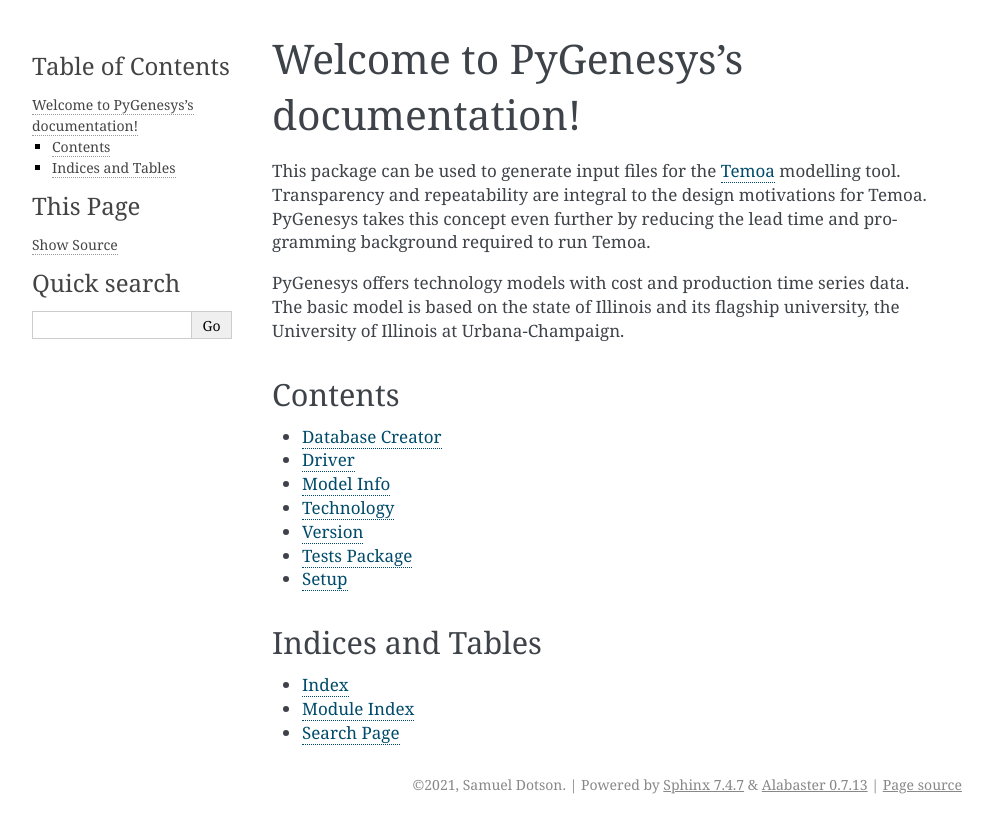
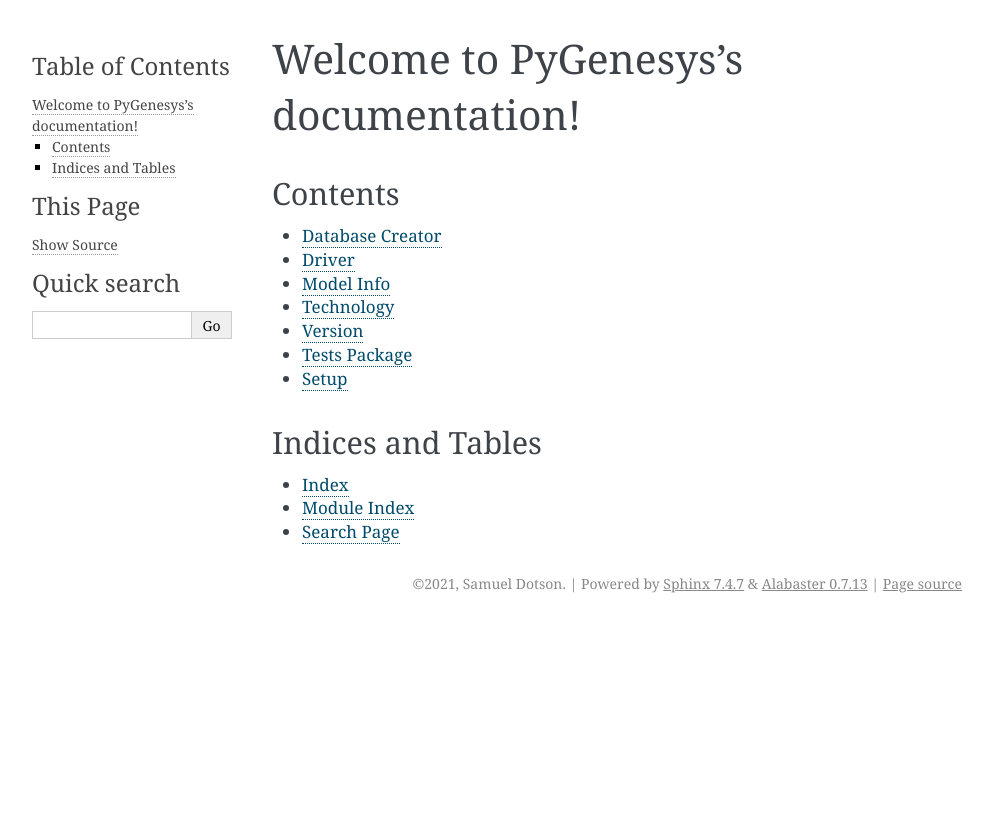
Before and after one commit to arfc/pygenesys, a Sphinx documentation site: the page built from docs/index.rst, in a window 1280 px wide. Shown: the top 833 px of the page, without its empty margins (148-1140 px from the left). Built offline with Sphinx 7.4.7, drawn with Linux system fonts in a browser that asks for light colours.

Commit message:
remove blurb from the index

```diff
--- a/docs/index.rst
+++ b/docs/index.rst
@@ -5,20 +5,6 @@
 
 Welcome to PyGenesys's documentation!
 =====================================
-This package can be used to generate input files for the
-`Temoa`_ modelling tool.
-Transparency and repeatability are integral to the design
-motivations for Temoa. PyGenesys takes this concept
-even further by reducing the lead time and programming
-background required to run Temoa.
-
-PyGenesys offers technology models with cost and production
-time series data. The basic model is based on the state of
-Illinois and its flagship university, the University of
-Illinois at Urbana-Champaign.
-
-.. _Temoa: https://github.com/temoaproject/temoa
-
 
 Contents
 --------
```
